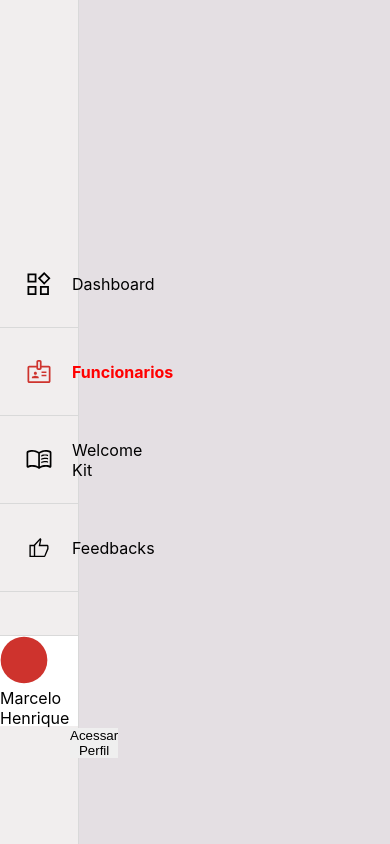
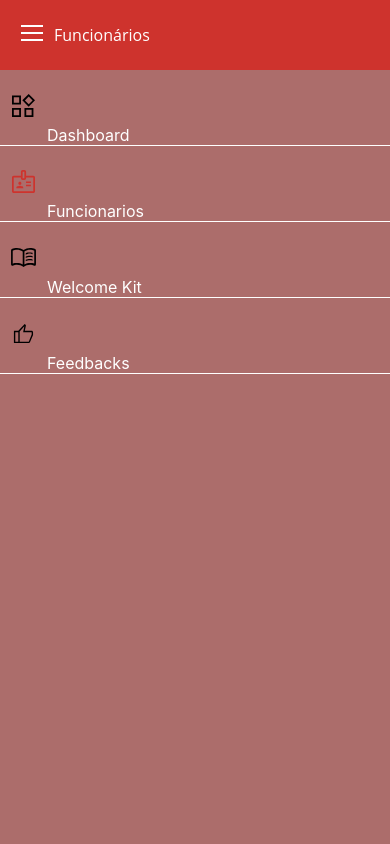
Before and after one commit to StartFuture/onboarding-me-rh-front, a React (Create React App) app: page /employee-listing in a window 390 px wide. Built offline with nearby package versions, Linux system fonts and the light colour scheme.

Commit message:
botao hamburguer no menu superior

```diff
--- a/src/components/TopingMenu/index.jsx
+++ b/src/components/TopingMenu/index.jsx
@@ -1,21 +1,42 @@
-import "./style.css"
-// import "./.js"
+import Dashboard from "../../assets/img/Dashboard.svg";
+import Funcionarios from "../../assets/img/Funcionários.svg";
+import WelcomeKits from "../../assets/img/Welcomekit.svg";
+import Feedback from "../../assets/img/Feedback.svg";
+import "./style.css";
 
 function TopingMenu() {
-  return <>
+  return (
+    <>
+    <script src="functions.js"></script>
       <div class="header">
         <nav class="nav">
-        <button class="btn-mobile">Menu</button>
-        <a href="">Funcionários</a>
+          <button class="btn-mobile">
+            <span class="hamburguer"></span>
+          </button>
+          <a>Funcionários</a>
           <ul class="menu">
-            <li><a href="">Dashboard</a></li>
-            <li><a href="">Funcionários</a></li>
-            <li><a href="">Welcome Kit</a></li>
-            <li><a href="">Feedbacks</a></li>
+            <li>
+              <img src={Dashboard} alt="Dashboard Icon" />
+              <span>Dashboard</span>
+            </li>
+            <li>
+              <img src={Funcionarios} alt="Employees Icon" />
+              <span>Funcionarios</span>
+            </li>
+            <li>
+              <img src={WelcomeKits} alt="Welcome Kit Icon" />
+              <span>Welcome Kit</span>
+            </li>
+            <li>
+              <img src={Feedback} alt="Feedback Icon" />
+              <span>Feedbacks</span>
+            </li>
           </ul>
         </nav>
       </div>
-  </>;
+      <script src="./.js"></script>
+    </>
+  );
 }
 
 export default TopingMenu;
--- a/src/components/TopingMenu/style.css
+++ b/src/components/TopingMenu/style.css
@@ -1,4 +1,5 @@
-body, ul {
+body,
+ul {
   margin: 0px;
   padding: 0px;
 }
@@ -6,15 +7,15 @@ body, ul {
 a {
   text-decoration: none;
   color: white;
-    font-family: 'Open Sans';
+  font-family: "Open Sans";
 }
 
 a:hover {
-    background: rgba(0, 0, 0, .05)
+  background: rgba(0, 0, 0, 0.05);
 }
 
 .header {
-    background-color: #CE332D;
+  background-color: #ce332d;
   box-sizing: border-box;
   height: 70px;
   padding: 15px;
@@ -47,27 +48,74 @@ a:hover {
 }
 
 @media (max-width: 600px) {
-    .btn-mobile {
+  .menu {
+    /* display: none; */
     display: block;
-    }
-
-    .menu {
-        display: none;
     position: absolute;
     width: 100%;
-        height: 100vh;
-        display: block;
-        background: #e7e7e7;
+    height: calc(100vh - 70px);
+    top: 70px;
+    right: 0px;
+    background: #ac6d6b;
     z-index: 1000;
   }
 
   .nav.active .menu {
-        display: block;
+    display: flex;
   }
 
-    .menu a {
-        padding: 15px 0;
-        margin: 0 15px;
-        border-bottom: 2px solid rgba(0,0 ,0 , rgba(0, 0, 0, .05));
+  .menu img {
+    width: 47px;
+    height: 47px;
+    padding: 12px 0;
+  }
+
+  .menu span {
+    display: inline-table;
+    margin-bottom: px;
+    color: white;
+  }
+
+  .menu li {
+    border-bottom: 1px solid white;
+  }
+
+  .btn-mobile {
+    display: flex;
+    padding: px 16px;
+    font-size: 15px;
+    border: none;
+    background: none;
+    cursor: pointer;
+    gap: 80px;
+  }
+
+  .hamburguer {
+    margin-top: 5px;
+    width: 22px;
+    border-top: 2px solid white;
+  }
+
+  .hamburguer::after, .hamburguer::before{
+    content: '';
+    display: block;
+    width: 22px;
+    height: 2px;
+    background: white;
+    margin-top: 5px;
+    position: relative;
+}
+
+.nav.active .hamburguer {
+    border-top-color:transparent ;
+}
+
+.nav.active .hamburguer::after{
+transform: rotate(135deg);
+}
+
+.nav.active .hamburguer::before{
+    transform: rotate(-135deg);
+    top: -7px;
 }
 }
--- a/src/pages/EmployeeListing/index.jsx
+++ b/src/pages/EmployeeListing/index.jsx
@@ -4,8 +4,8 @@ import TopingMenu from "../../components/TopingMenu";
 const EmployeeListing = () => {
     return (
       <>
-        <LateralMenu/>
-        {/* <TopingMenu/> */}
+        {/* <LateralMenu/> */}
+        <TopingMenu/>
 </>
   );
 };
```
Also changed, not shown: src/components/TopingMenu/functions.js (added, +10 -0 lines), src/components/TopingMenu/.js (deleted). Lines whose indentation alone changed are shown as unchanged.
